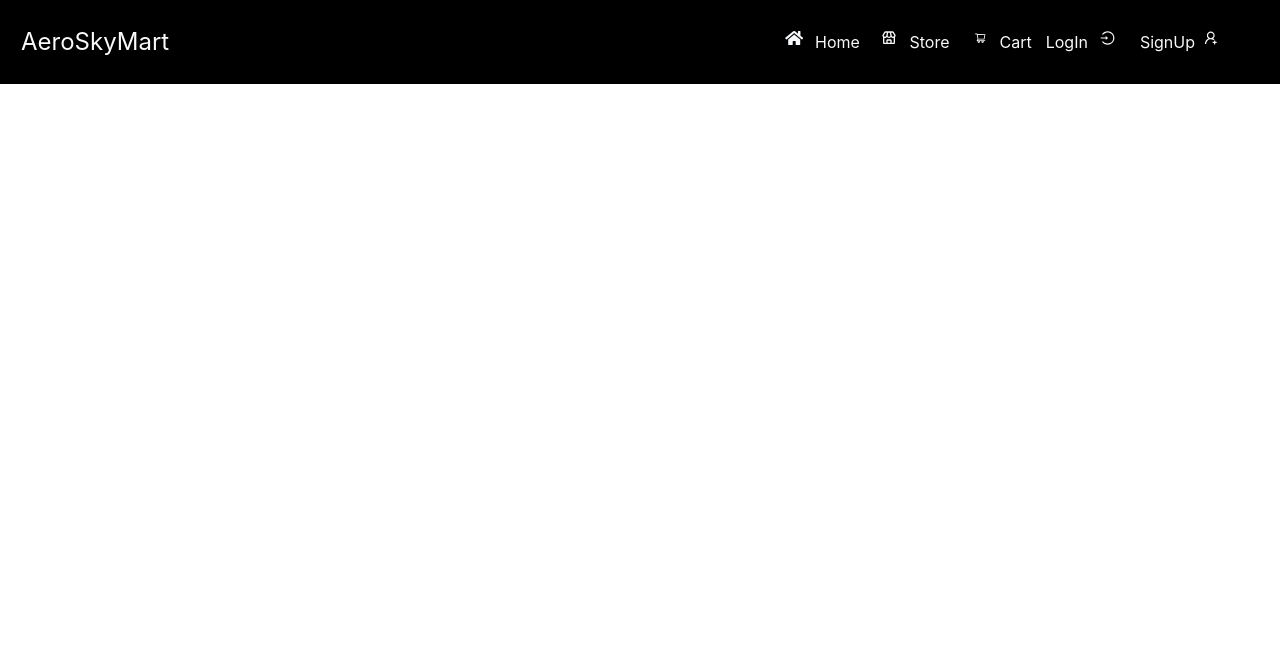
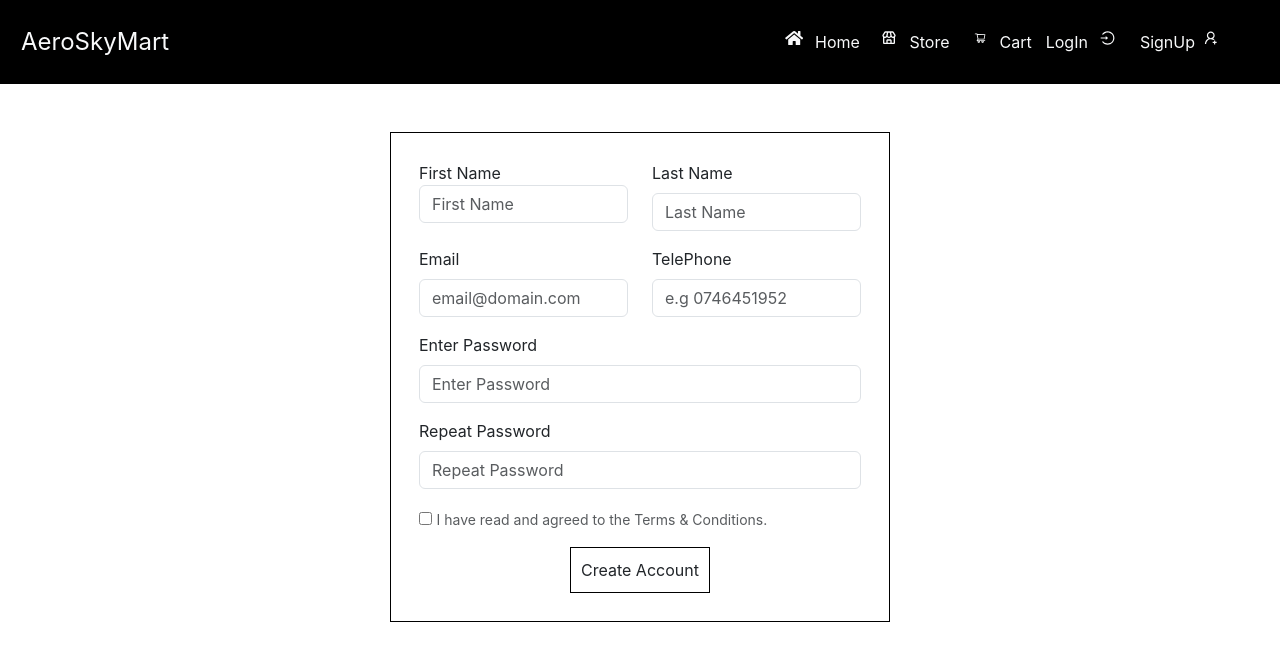
Before and after one commit to Osorabrian/AeroSkyMart, a React (Create React App) app: page /signup in a window 1280 px wide. Shown: the top 660 px of the page. Built offline with nearby package versions, Linux system fonts and the light colour scheme.

Commit message:
create log in Page

```diff
--- a/src/Components/App/App.js
+++ b/src/Components/App/App.js
@@ -3,6 +3,7 @@ import Login from '../Login/Login';
 import Home from '../Home/Home';
 import Navbar from '../Navbar/Navbar';
 import Store from '../Store/store';
+import SignUp from '../Signup/SignUp';
 import {Routes, Route} from 'react-router-dom'
 
 function App() {
@@ -13,6 +14,7 @@ function App() {
           <Route path='/' element={<Home/>} />
           <Route path='store' element={<Store/>} />
           <Route path='login' element={<Login/>} />
+          <Route path='signup' element={<SignUp/>} />
       </Routes>
     </div>
   );
--- /dev/null
+++ b/src/Components/Signup/SignUp.css
@@ -0,0 +1,12 @@
+#signup-form{
+    max-width: 500px;
+}
+
+#create-button{
+    padding: 10px;
+}
+
+#create-button:hover{
+    background-color: black;
+    color: white;
+}
--- /dev/null
+++ b/src/Components/Signup/SignUp.js
@@ -0,0 +1,51 @@
+import React from "react";
+import './SignUp.css'
+
+export default function SignUp(){
+
+    return(
+        <>
+            <form id="signup-form" className="text-left mx-auto mt-5 border-1 border-black p-7">
+
+                <div className="row mb-3">
+                    <div className="col-6">
+                        <label>First Name</label>
+                        <input type='text' placeholder='First Name' required  className="form-control"/>
+                    </div>
+                    <div className="col-6">
+                        <label className="form-label">Last Name</label>
+                        <input type="text" placeholder="Last Name" required className="form-control" />
+                    </div>
+                </div>
+
+                <div className="row mb-3">
+                    <div className="col-6">
+                        <label className="form-label">Email</label>
+                        <input placeholder="email@domain.com" required className="form-control" type="text" />
+                    </div>
+                    <div className="col-6">
+                        <label className="form-label">TelePhone</label>
+                        <input className="form-control" type={'number'} placeholder="e.g 0746451952" required />
+                    </div>
+                </div>
+
+                <div className="mb-3">
+                    <label className="form-label">Enter Password</label>
+                    <input type="password" required className="form-control" placeholder="Enter Password" />
+                </div>
+
+                <div className="mb-3">
+                    <label className="form-label">Repeat Password</label>
+                    <input type="password" required className="form-control" placeholder="Repeat Password" />
+                </div>
+
+                <input type="checkbox" />     <label className="form-text">I have read and agreed to the Terms & Conditions.</label>
+
+                <div style={{textAlign: 'center'}} className="mt-3">
+                    <button className="border-1 border-black" id='create-button'>Create Account</button>
+                </div>
+
+            </form>
+        </>
+    )
+}
```
